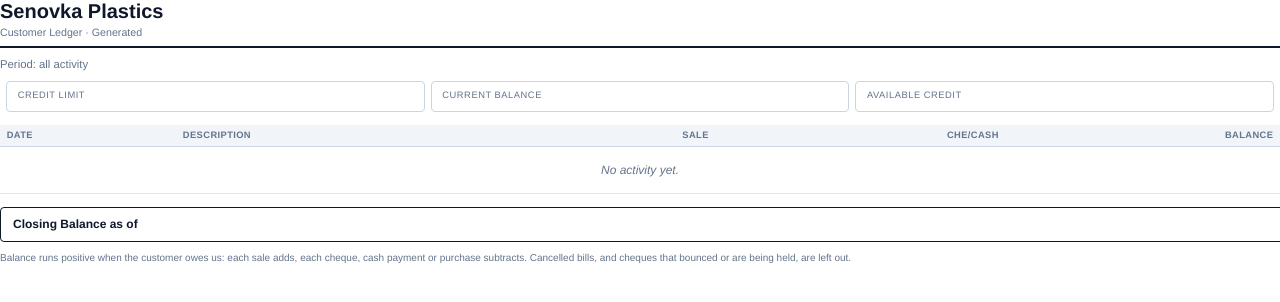
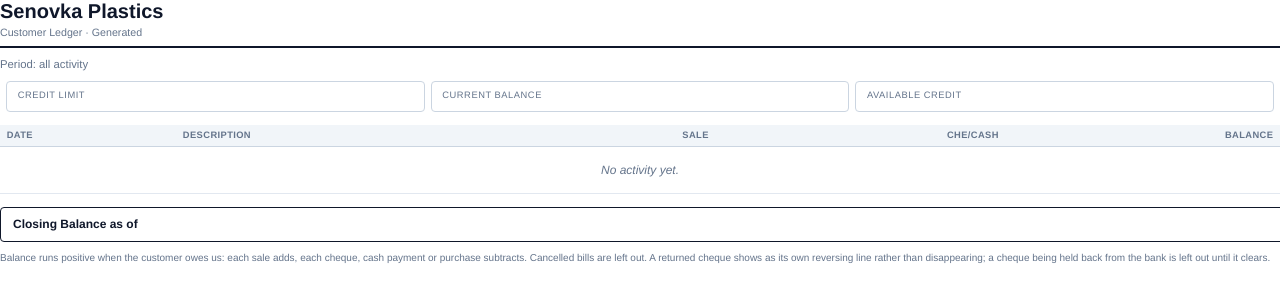
Before and after one commit to pathumlak/se_new, a Django app: template templates/core/ledger_pdf.html in a window 1280 px wide. Shown: the top 302 px of the page. Run offline with Django 5.2, Linux system fonts and the light colour scheme; the template is opened without the code that fills it, so the values that code supplies are empty.

Commit message:
Update balance explanation in ledger_pdf.html
Clarified the explanation of balance calculations in the ledger.

```diff
--- a/templates/core/ledger_pdf.html
+++ b/templates/core/ledger_pdf.html
@@ -175,8 +175,9 @@
 
 <p class="note">
   Balance runs positive when the customer owes us: each sale adds, each cheque,
-  cash payment or purchase subtracts. Cancelled bills, and cheques that bounced
-  or are being held, are left out.
+  cash payment or purchase subtracts. Cancelled bills are left out. A returned
+  cheque shows as its own reversing line rather than disappearing; a cheque
+  being held back from the bank is left out until it clears.
 </p>
 
 </body>
```
